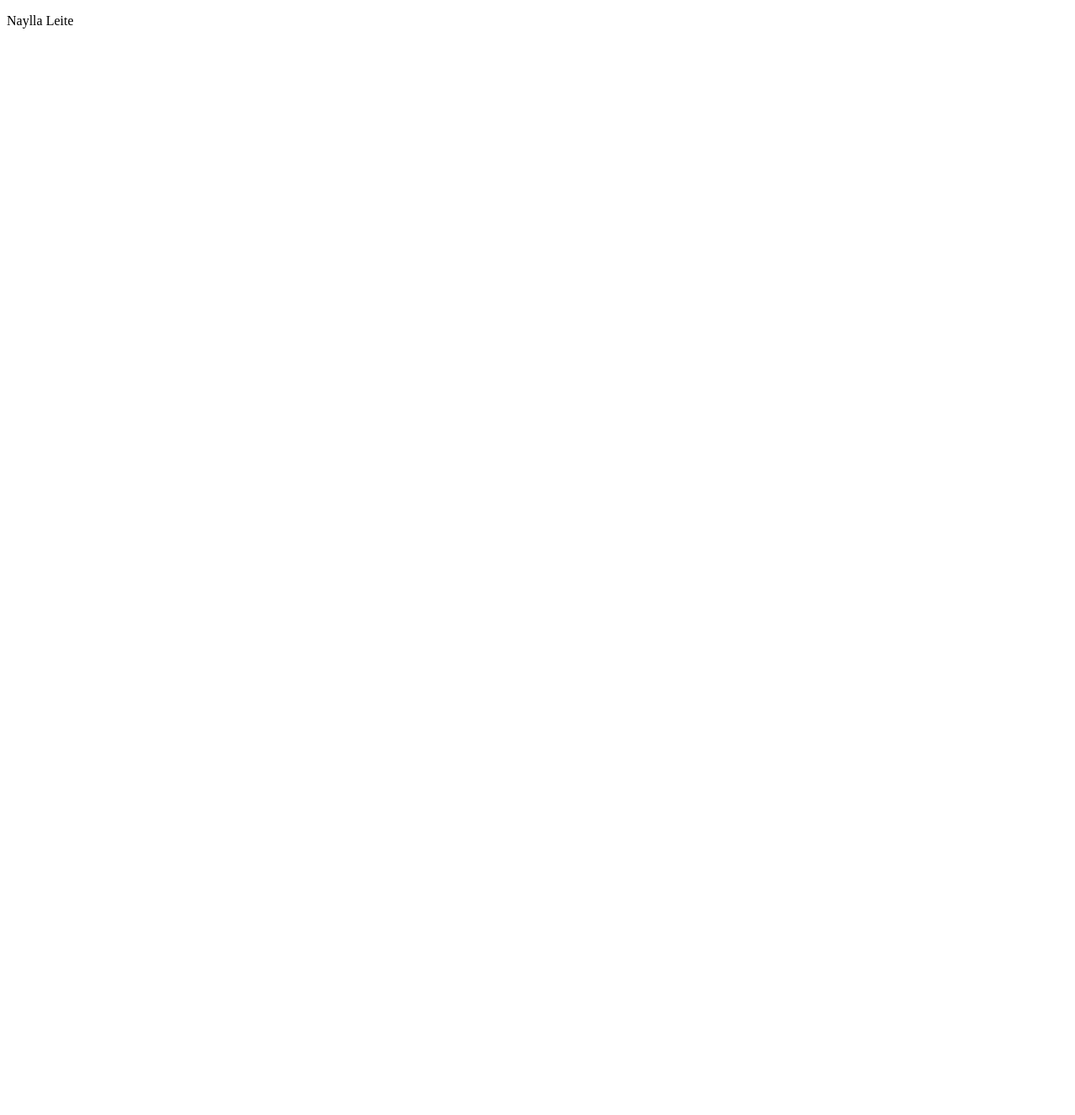
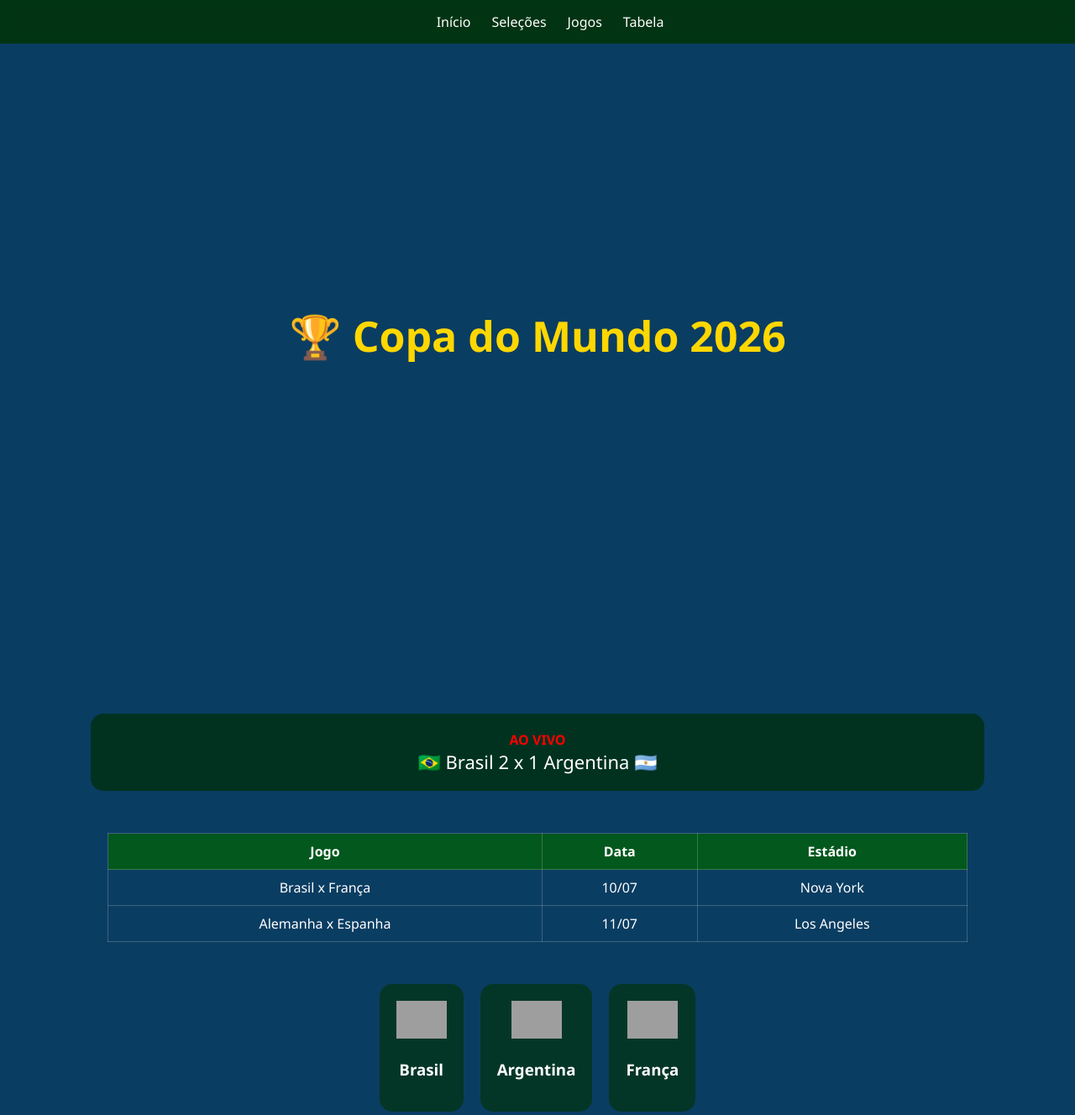
Before and after one commit to nayllamerita-spec/naylla, a plain HTML site: page index.html in a window 1280 px wide. Shown: the whole page at 84% size. Before the commit the page ends 800 px from the top, so only its background shows below. Drawn offline with Linux system fonts and the light colour scheme; grey boxes are pictures that could not be loaded.

Commit message:
desenvolvimento do header
inclusão do menu estilo.

```diff
--- a/index.html
+++ b/index.html
@@ -5,17 +5,215 @@
     <meta name="viewport" content="width=device-width, initial-scale=1.0">
     <title>Naylla Leite</title>
 </head>
+<!DOCTYPE html>
+<html lang="pt-br">
+<head>
+<meta charset="UTF-8">
+<title>Mega Menu Copa</title>
+
+<!DOCTYPE html>
+<html lang="pt-br">
+<head>
+<meta charset="UTF-8">
+<title>Copa 2026</title>
+
+<style>
+body {
+    margin: 0;
+    font-family: 'Segoe UI', sans-serif;
+    background: #0a3d62;
+    color: white;
+}
+
+/* NAV */
+nav {
+    background: rgba(0,50,0,0.8);
+    backdrop-filter: blur(10px);
+    padding: 15px;
+    position: fixed;
+    width: 100%;
+}
+
+.menu {
+    display: flex;
+    justify-content: center;
+    gap: 25px;
+}
+
+.menu a {
+    color: white;
+    text-decoration: none;
+    position: relative;
+}
+
+.menu a::after {
+    content: "";
+    height: 2px;
+    width: 0;
+    background: gold;
+    position: absolute;
+    bottom: -5px;
+    left: 0;
+    transition: 0.3s;
+}
+
+.menu a:hover::after {
+    width: 100%;
+}
+
+/* HERO */
+.hero {
+    height: 100vh;
+    display: flex;
+    align-items: center;
+    justify-content: center;
+}
+
+.hero h1 {
+    color: gold;
+    font-size: 50px;
+}
+
+/* PLACAR */
+.score {
+    background: #013220;
+    margin: 50px auto;
+    width: 80%;
+    padding: 20px;
+    border-radius: 15px;
+    text-align: center;
+}
+
+.live {
+    color: red;
+    font-weight: bold;
+    animation: blink 1s infinite;
+}
+
+@keyframes blink {
+    50% { opacity: 0; }
+}
+
+/* TIMES */
+.match {
+    display: flex;
+    justify-content: space-around;
+    align-items: center;
+    font-size: 22px;
+}
+
+/* TABELA */
+.table {
+    width: 80%;
+    margin: 50px auto;
+    border-collapse: collapse;
+}
+
+.table th, .table td {
+    border: 1px solid rgba(255,255,255,0.2);
+    padding: 10px;
+    text-align: center;
+}
+
+.table th {
+    background: rgba(0,100,0,0.7);
+}
+
+/* CARDS */
+.teams {
+    display: flex;
+    justify-content: center;
+    gap: 20px;
+    margin: 50px;
+}
+
+.card {
+    background: rgba(0,50,0,0.6);
+    padding: 20px;
+    border-radius: 15px;
+    text-align: center;
+    transition: 0.3s;
+}
+
+.card:hover {
+    transform: scale(1.05);
+}
+
+.card img {
+    width: 60px;
+}
+
+/* RESPONSIVO */
+@media (max-width: 768px) {
+    .teams {
+        flex-direction: column;
+        align-items: center;
+    }
+}
+</style>
+</head>
+
 <body>
-    <div class="conteiner">
-        <header>
 
-        </header>
-        <section>
+<nav>
+    <div class="menu">
+        <a href="#">Início</a>
+        <a href="#">Seleções</a>
+        <a href="#">Jogos</a>
+        <a href="#">Tabela</a>
+    </div>
+</nav>
 
-        </section>
-        <footer>
-            <p>Naylla Leite</p>
-        </footer>
+<!-- HERO -->
+<section class="hero">
+    <h1>🏆 Copa do Mundo 2026</h1>
+</section>
+
+<!-- PLACAR -->
+<div class="score">
+    <div class="live">AO VIVO</div>
+    <div class="match">
+        🇧🇷 Brasil 2 x 1 Argentina 🇦🇷
     </div>
+</div>
+
+<!-- TABELA -->
+<table class="table">
+    <tr>
+        <th>Jogo</th>
+        <th>Data</th>
+        <th>Estádio</th>
+    </tr>
+    <tr>
+        <td>Brasil x França</td>
+        <td>10/07</td>
+        <td>Nova York</td>
+    </tr>
+    <tr>
+        <td>Alemanha x Espanha</td>
+        <td>11/07</td>
+        <td>Los Angeles</td>
+    </tr>
+</table>
+
+<!-- TIMES -->
+<div class="teams">
+    <div class="card">
+        <img src="https://flagcdn.com/w80/br.png">
+        <h3>Brasil</h3>
+    </div>
+
+    <div class="card">
+        <img src="https://flagcdn.com/w80/ar.png">
+        <h3>Argentina</h3>
+    </div>
+
+    <div class="card">
+        <img src="https://flagcdn.com/w80/fr.png">
+        <h3>França</h3>
+    </div>
+</div>
+
 </body>
 </html>
+</html>
```
